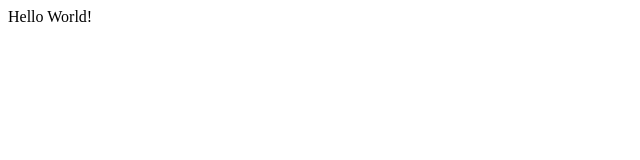
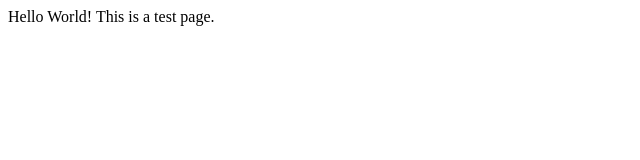
Before and after one commit to lapidotler/C339_L12, a plain HTML site: page index.html in a window 1280 px wide. Shown: the whole page, without its empty margins (0-640 px from the left). Drawn offline with Linux system fonts and the light colour scheme.

Commit message:
commit message goes here

```diff
--- a/index.html
+++ b/index.html
@@ -15,6 +15,6 @@
         <title>Test Page</title>
     </head>
     <body>
-        Hello World!
+        Hello World! This is a test page.
     </body>
 </html>
```
